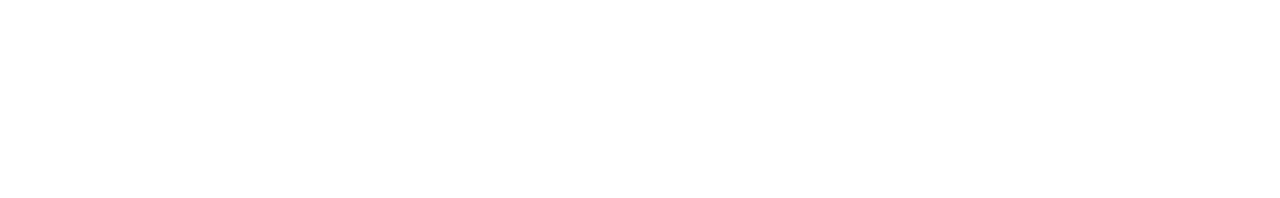
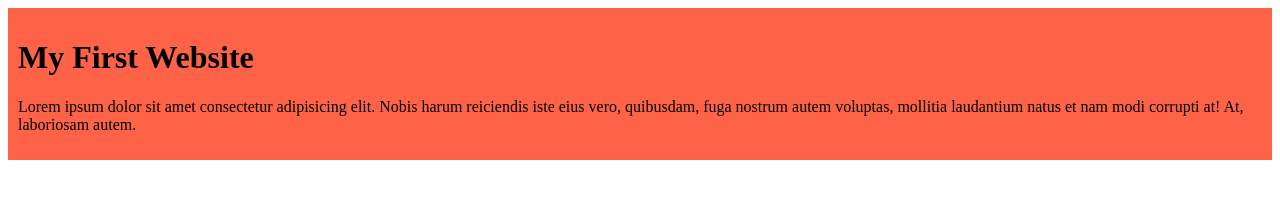
Before and after one commit to shafiqul721/my-simple-website, a plain HTML site: page index.html in a window 1280 px wide. Drawn offline with Linux system fonts and the light colour scheme.

Commit message:
added the first blog with style

```diff
--- a/index.html
+++ b/index.html
@@ -4,8 +4,12 @@
     <meta charset="UTF-8">
     <meta name="viewport" content="width=device-width, initial-scale=1.0">
     <title>My simple website</title>
+    <link rel="stylesheet" href="styles/blog.css">
 </head>
 <body>
-
+        <div>
+            <h1>My First Website</h1>
+            <p>Lorem ipsum dolor sit amet consectetur adipisicing elit. Nobis harum reiciendis iste eius vero, quibusdam, fuga nostrum autem voluptas, mollitia laudantium natus et nam modi corrupti at! At, laboriosam autem.</p>
+        </div>
 </body>
 </html>
--- /dev/null
+++ b/styles/blog.css
@@ -0,0 +1,4 @@
+div {
+    background-color: tomato;
+    padding: 10px;
+}
```
